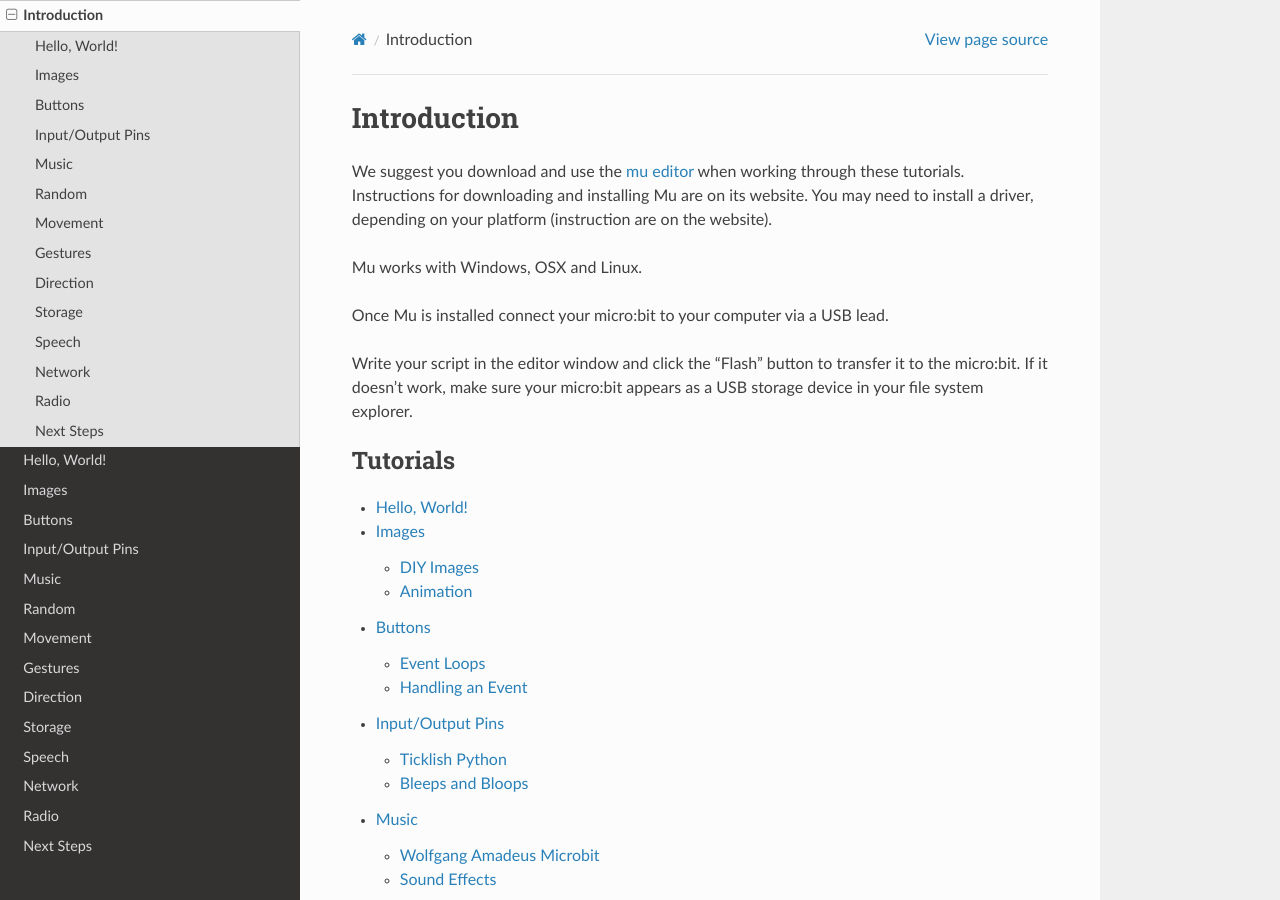
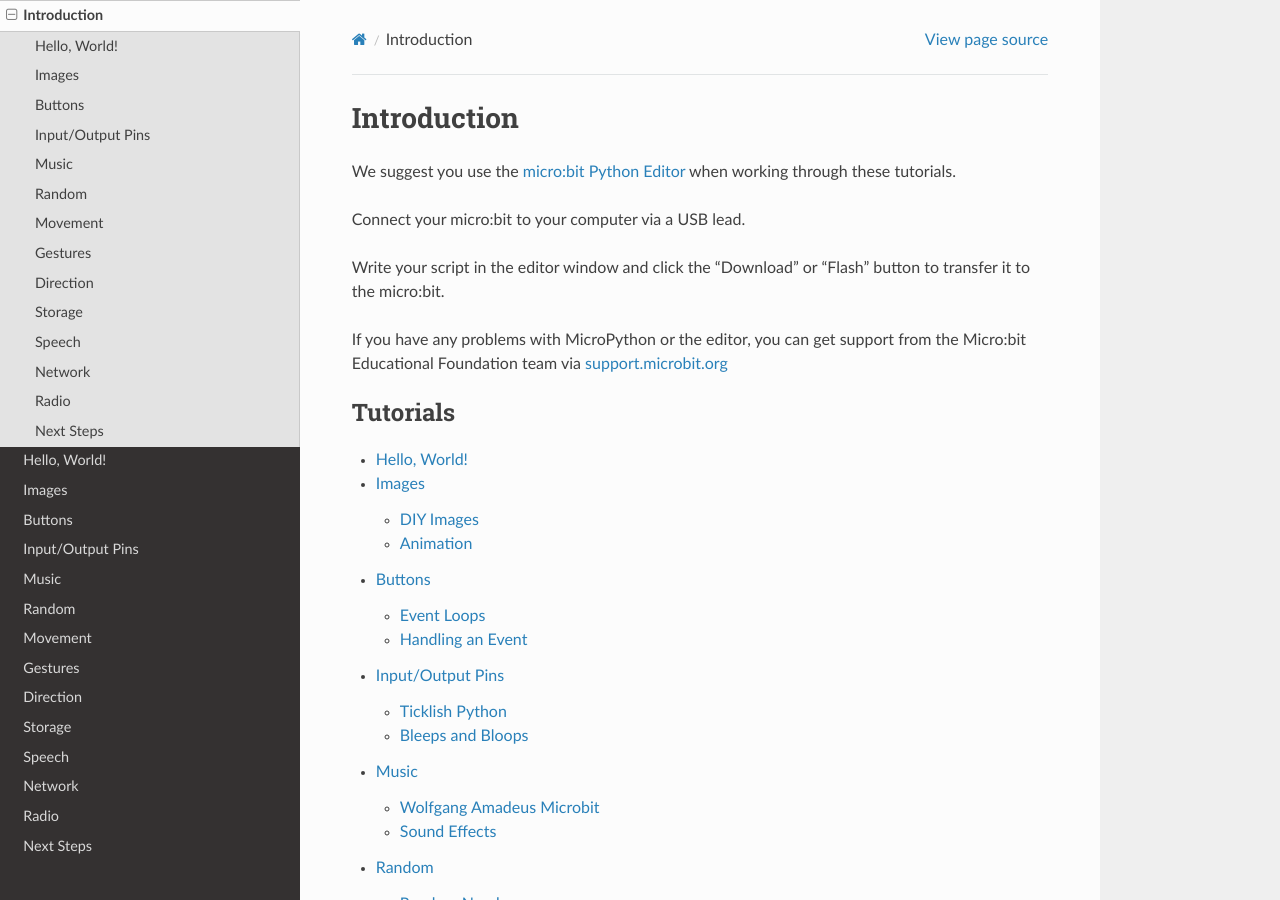
Before and after one commit to bbcmicrobit/micropython, a Sphinx documentation site: the page built from docs/tutorials/introduction.rst, in a window 1280 px wide and 900 px high. Built offline with Sphinx 7.4.7 and the Read the Docs theme 2.0.0, drawn with Linux system fonts in a browser that asks for light colours; pages that are not in the unit, such as notebooks, are missing from menus.

Commit message:
Docs: Update info on editor

```diff
--- a/docs/tutorials/introduction.rst
+++ b/docs/tutorials/introduction.rst
@@ -1,18 +1,17 @@
 Introduction
 ------------
+.. _Tutorials:
 
-We suggest you download and use the `mu editor <http://codewith.mu/>`_ when
-working through these tutorials. Instructions for downloading and installing
-Mu are on its website. You may need to install a driver, depending on your
-platform (instruction are on the website).
+We suggest you use the `micro:bit Python Editor <https://python.microbit.org>`_ when
+working through these tutorials.
 
-Mu works with Windows, OSX and Linux.
+Connect your micro:bit to your computer via a USB lead.
 
-Once Mu is installed connect your micro:bit to your computer via a USB lead.
+Write your script in the editor window and click the "Download" or "Flash" button to
+transfer it to the micro:bit.
 
-Write your script in the editor window and click the "Flash" button to transfer
-it to the micro:bit. If it doesn't work, make sure your micro:bit appears as
-a USB storage device in your file system explorer.
+If you have any problems with MicroPython or the editor, you can get support from the
+Micro:bit Educational Foundation team via `support.microbit.org <https://support.microbit.org>`_
 
 .. toctree::
     :maxdepth: 2
```
Also changed, not shown: docs/index.rst (+8 -7 lines).
